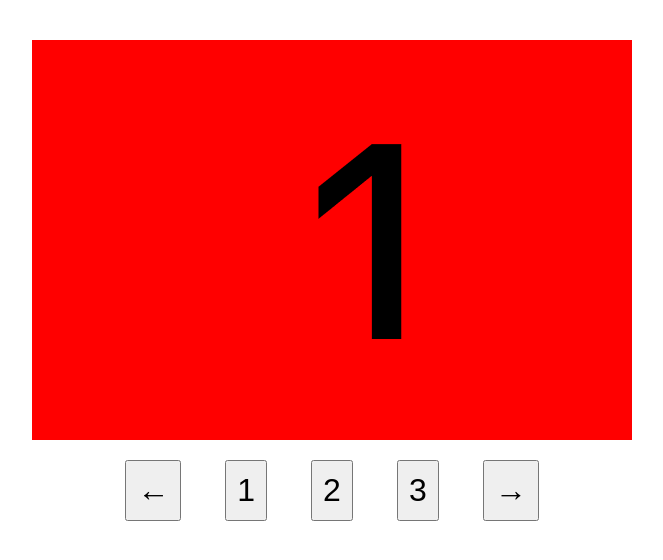
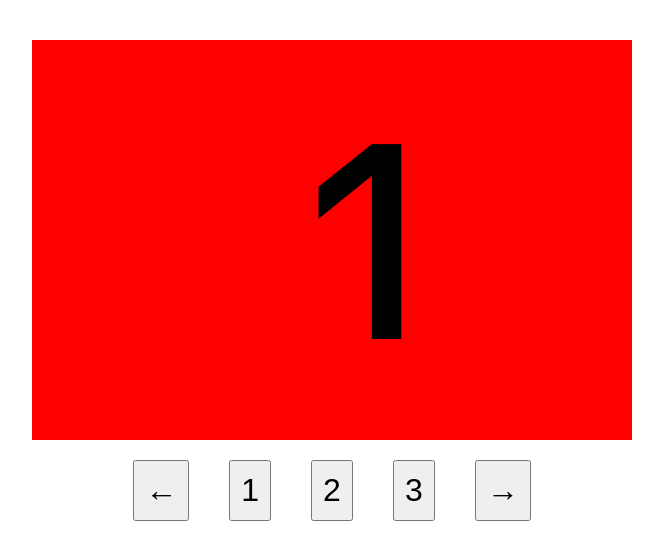
Before and after one commit to bencates/js-slider, a plain HTML site: page index.html in a window 1280 px wide. Shown: the whole page, without its empty margins (308-971 px from the left). Drawn offline with Linux system fonts and the light colour scheme.

Commit message:
Generate and style the wrapper and controls in script

```diff
--- a/index.html
+++ b/index.html
@@ -7,18 +7,9 @@
 </head>
 <body>
     <div id="slider">
-        <div id="slider_inner">
-            <img class="slide" src="images/1.gif" alt="Image 1" />
-            <img class="slide" src="images/2.gif" alt="Image 2" />
-            <img class="slide" src="images/3.gif" alt="Image 3" />
-        </div>
-    </div>
-    <div id="controls">
-        <button data-slider-action="prev">&larr;</button>
-        <button data-slider-target="0">1</button>
-        <button data-slider-target="1">2</button>
-        <button data-slider-target="2">3</button>
-        <button data-slider-action="next">&rarr;</button>
+        <img class="slide" src="images/1.gif" alt="Image 1" />
+        <img class="slide" src="images/2.gif" alt="Image 2" />
+        <img class="slide" src="images/3.gif" alt="Image 3" />
     </div>
 </body>
 </html>
--- a/slider.js
+++ b/slider.js
@@ -1,14 +1,14 @@
 "use strict";
 
 window.Slider = function(slider, controls, options) {
-    var buttons, i, data, self = this;
+    var div, buttons, i, data;
 
     this.slider = document.getElementById(slider || 'slider');
-    this.controls = document.getElementById(controls || 'controls');
     this.slides = this.slider.getElementsByClassName('slide');
 
     this.options = {
         width   : 600,
+        height  : 400,
         initial : 0
     };
 
@@ -20,26 +20,76 @@ window.Slider = function(slider, controls, options) {
         this.options.size = this.slides.length;
     }
 
-    buttons = this.controls.getElementsByTagName('button');
-    for (i = 0; i < buttons.length; i++) {
-        data = buttons[i].dataset || {};
-
-        if (data.sliderTarget) {
-            data.sliderAction = 'moveTo';
-        }
-
-        if (data.sliderAction) {
-            buttons[i].addEventListener('click', function(event) {
-                var data = event.currentTarget.dataset;
-                self[data.sliderAction](+data.sliderTarget);
-            });
-        }
-    }
+    this.setupSlider();
+    this.makeControls(controls || 'controls');
 
     this.moveTo(this.options.initial);
 };
 
 window.Slider.prototype = {
+    setupSlider : function () {
+        var div, slide, i;
+
+        div = document.createElement('div');
+        while (this.slider.firstChild) {
+            slide = this.slider.removeChild(this.slider.firstChild);
+            if (slide.className && ~slide.className.indexOf('slide')) {
+                div.appendChild(slide);
+            }
+        }
+        this.slider.appendChild(div);
+
+        this.slider.style.width = this.options.width + 'px';
+        this.slider.style.height = this.options.height + 'px';
+        this.slider.style.overflow = 'hidden';
+
+        div.style.width = (this.options.width * this.options.size) + 'px';
+        div.style.height = this.options.height + 'px';
+
+        for (i = 0; i < this.slides.length; i++) {
+            this.slides[i].style.width = this.options.width + 'px';
+            this.slides[i].style.height = this.options.height + 'px';
+            this.slides[i].style.cssFloat = 'left';
+        }
+    },
+
+    makeControls : function(controls) {
+        var button, buttons = [], i, self = this;
+
+        this.controls = document.getElementById(controls);
+
+        if (!this.controls) {
+            this.controls = document.createElement('div');
+            this.controls.id = controls;
+            document.body.insertBefore(this.controls, this.slider.nextSibling);
+        }
+
+        button = document.createElement('button');
+        button.innerHTML = '&larr;';
+        this.controls.appendChild(button);
+        button.addEventListener('click', function(event) {
+            self.prev();
+        });
+
+        for (i = 0; i < this.slides.length; i++) {
+            button = document.createElement('button');
+            button.appendChild(document.createTextNode(i+1));
+            button.dataset.sliderTarget = i;
+            this.controls.appendChild(button);
+            button.addEventListener('click', function(event) {
+                var data = event.currentTarget.dataset;
+                self.moveTo(+data.sliderTarget);
+            });
+        }
+
+        button = document.createElement('button');
+        button.innerHTML = '&rarr;';
+        this.controls.appendChild(button);
+        button.addEventListener('click', function(event) {
+            self.next();
+        });
+    },
+
     prev : function () {
         this.moveTo(this.current-1);
     },
--- a/style.css
+++ b/style.css
@@ -1,22 +1,6 @@
 body {
 	width: 600px;
 	margin: 40px auto;
-}
-
-#slider {
-	width: 600px;
-	height: 400px;
-	overflow: hidden;
-}
-
-#slider > div {
-	width: 1800px;
-}
-
-#slider .slide {
-	float: left;
-	width: 600px;
-	height: 400px;
 }
 
 #controls {
```
